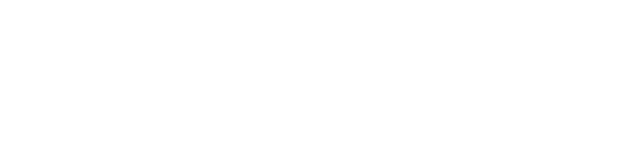
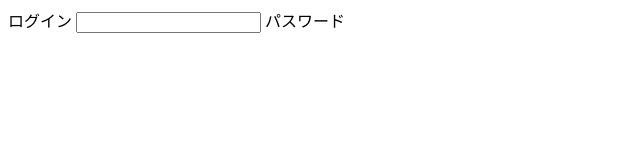
Before and after one commit to hiroki-ohara-0512/BihinKanri, a plain HTML site: page login.html in a window 1280 px wide. Shown: the whole page, without its empty margins (0-640 px from the left). Drawn offline with Linux system fonts and the light colour scheme.

Commit message:
ログインフォームを作成

```diff
--- a/login.html
+++ b/login.html
@@ -6,6 +6,10 @@
     <title>Document</title>
 </head>
 <body>
-
+    <form action="">
+        ログイン
+        <input type="text">
+        パスワード
+    </form>
 </body>
 </html>
```
